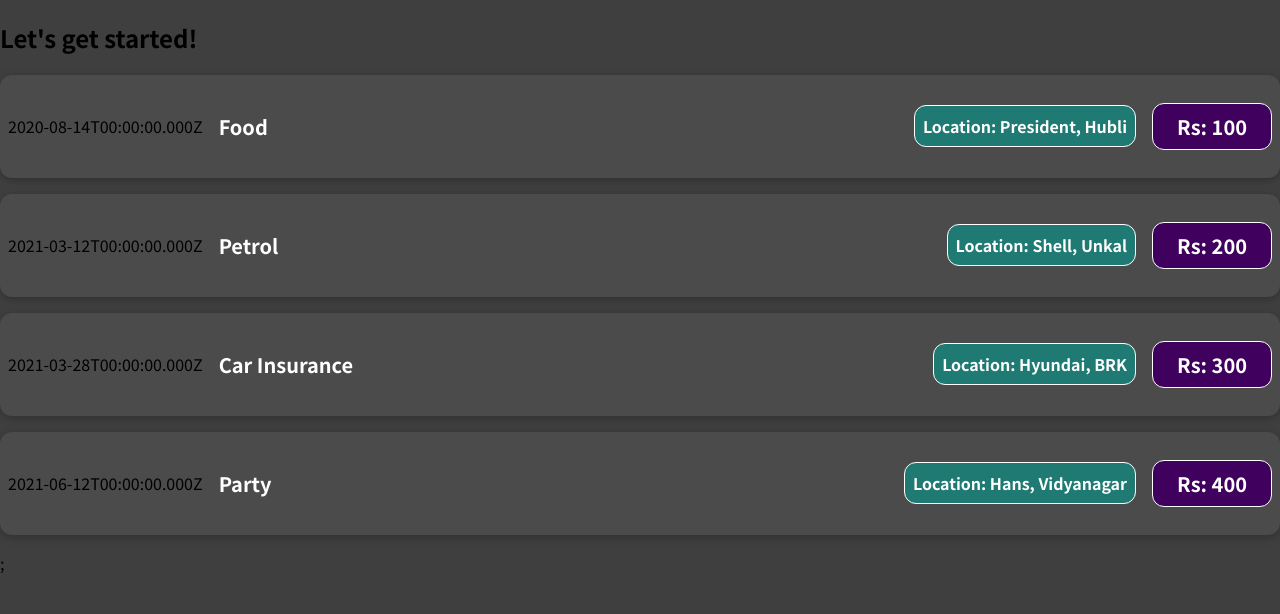
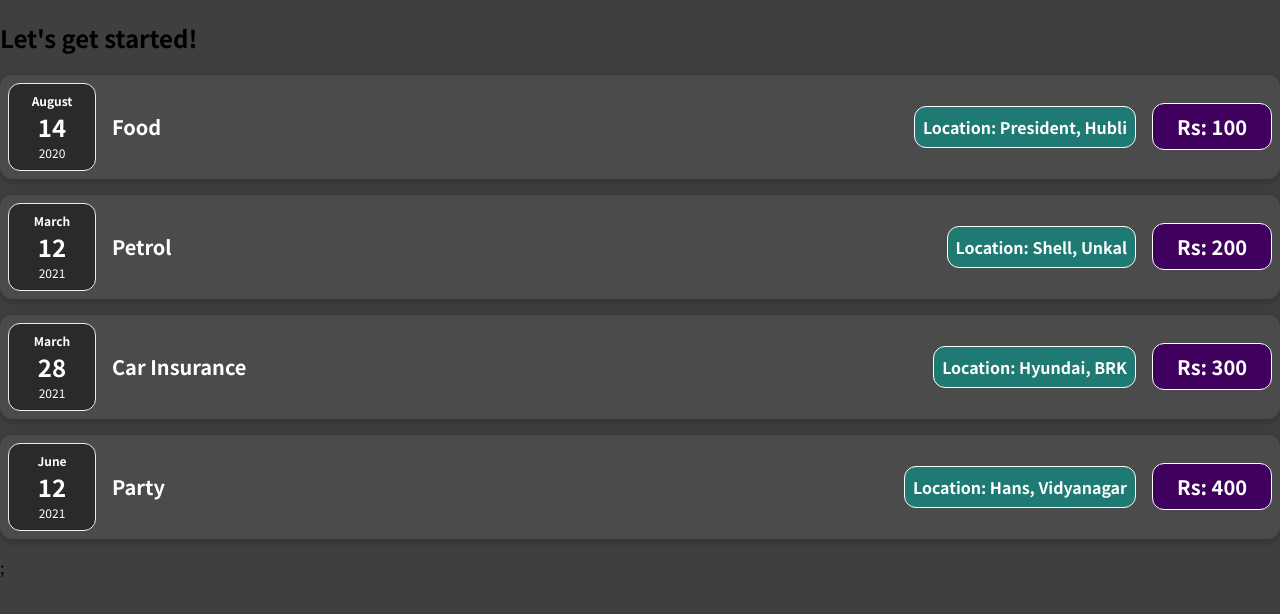
Before and after one commit to Vinay-M-01/React-Pracice-Project, a JavaScript app: page / in a window 1280 px wide. Shown: the top 614 px of the page. Built offline with nearby package versions, Linux system fonts and the light colour scheme.

Commit message:
Making Date Component

```diff
--- /dev/null
+++ b/src/Components/ExpenseDate.css
@@ -0,0 +1,26 @@
+.expense-date {
+    display: flex;
+    flex-direction: column;
+    width: 5.5rem;
+    height: 5.5rem;
+    border: 1px solid #ececec;
+    background-color: #2a2a2a;
+    color: white;
+    border-radius: 12px;
+    align-items: center;
+    justify-content: center;
+  }
+
+  .expense-date__month {
+    font-size: 0.75rem;
+    font-weight: bold;
+  }
+
+  .expense-date__year {
+    font-size: 0.75rem;
+  }
+
+  .expense-date__day {
+    font-size: 1.5rem;
+    font-weight: bold;
+  }
--- /dev/null
+++ b/src/Components/ExpenseDate.js
@@ -0,0 +1,17 @@
+import './ExpenseDate.css'
+
+function ExpenseDate(props){
+    const month = props.date.toLocaleString('en-US', {month: 'long'})
+    const day = props.date.toLocaleString('en-US', {day:'2-digit'});
+    const year = props.date.getFullYear()
+
+    return (
+        <div className="expense-date">
+            <div className="expense-date__month">{month}</div>
+            <div className="expense-date__day">{day}</div>
+            <div className="expense-date__year">{year}</div>
+        </div>
+    )
+}
+
+export default ExpenseDate;
--- a/src/Components/ExpenseItem.js
+++ b/src/Components/ExpenseItem.js
@@ -1,10 +1,11 @@
-import './ExpenseItm.css'
+import ExpenseDate from './ExpenseDate'
+import './ExpenseItem.css'
 
 function ExpenseItem(props){
 
     return(
       <div  className="expense-item">
-        <div>{props.date.toISOString()}</div>
+        <ExpenseDate date={props.date}></ExpenseDate>
 
         <div className="expense-item__description">
           <h2>{props.title}</h2>
```
Also changed, not shown: src/App.js (line endings or trailing spaces), src/Components/ExpenseItem.css (renamed from src/Components/ExpenseItm.css).
